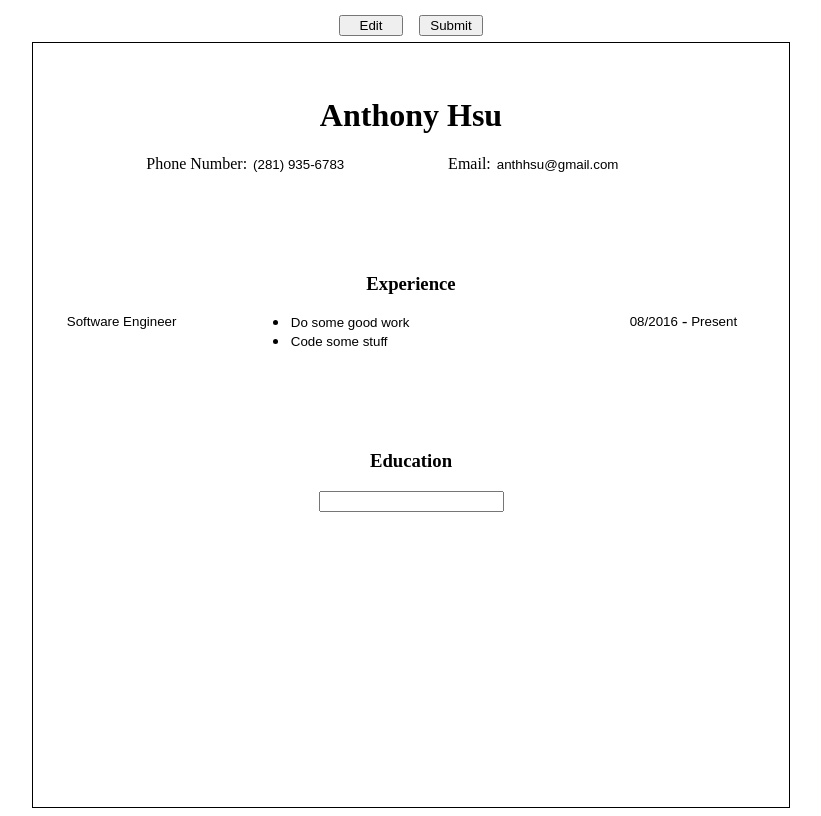
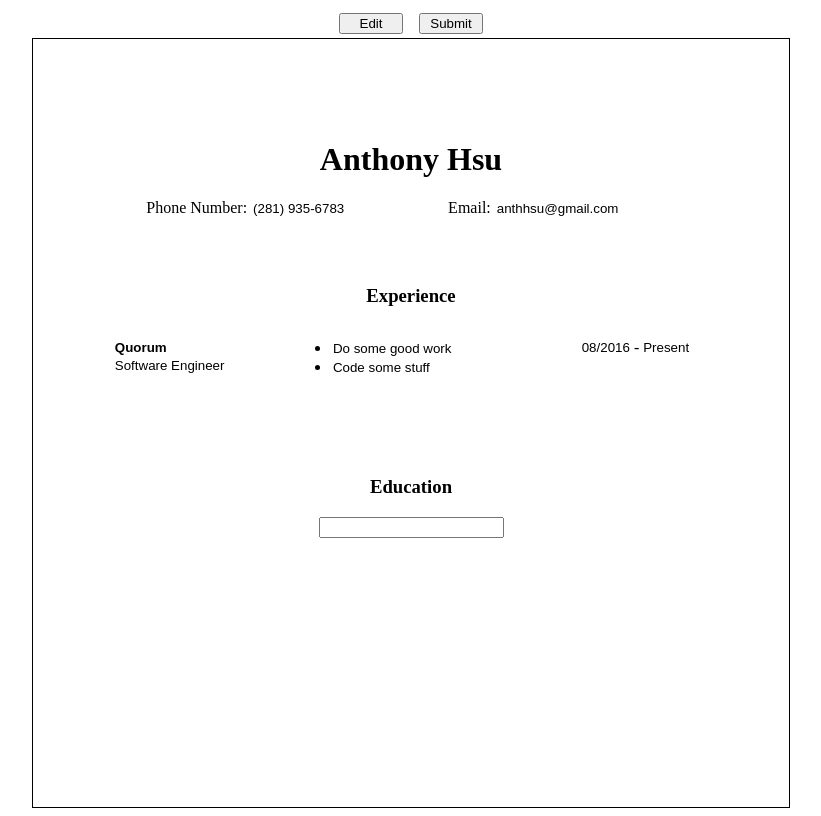
Before and after one commit to anthony-hsu/cv-project, a React (Create React App) app: page / in a window 1280 px wide. Shown: the whole page, without its empty margins (229-1050 px from the left). Built offline with nearby package versions, Linux system fonts and the light colour scheme.

Commit message:
Add functionality to add multiple Experience items

```diff
--- a/src/App.js
+++ b/src/App.js
@@ -35,9 +35,7 @@ class App extends Component {
             <button onClick={() => this.btnEditClick()}>Edit</button>
             <button onClick={() => this.btnSubmitClick()}>Submit</button>
           </div>
-          <CVForm
-            className="cv-contents"
-            editMode={this.state.editMode}/>
+          <CVForm editMode={this.state.editMode}/>
         </div>
       </div>
     );
--- a/src/components/CVForm.js
+++ b/src/components/CVForm.js
@@ -12,9 +12,9 @@ class CVForm extends Component {
     }
 
   render() {
-    const {className, editMode} = this.props;
+    const {editMode} = this.props;
     return (
-      <div className={className}>
+      <div className="cv-contents">
         <General editMode={editMode} />
         <Experience editMode={editMode} />
         <Education editMode={editMode} />
--- a/src/components/Experience.js
+++ b/src/components/Experience.js
@@ -1,22 +1,39 @@
 import React, { Component } from "react";
 import ExperienceItem from "./ExperienceItem";
+import uniqid from 'uniqid';
 
 class Experience extends Component {
   constructor(props) {
     super(props);
 
-    this.state = {};
+    this.state = {
+      experienceItems: [
+        {
+          id: uniqid(),
+        }
+      ],
+    };
   }
+
+  addTask = (e) => {
+    e.preventDefault();
+    this.setState((prevState) => ({
+      experienceItems: [...prevState.experienceItems, { id: uniqid() }],
+    }));
+  };
+
+
   render() {
     const { editMode } = this.props;
-    const mode = editMode ? "editMode" : "submittedMode";
     return (
       <>
         <form>
           <h3>Experience</h3>
-          <ExperienceItem editMode={editMode} />
-
+          {this.state.experienceItems.map((item) => {
+            return <ExperienceItem id={item.id} editMode={editMode} />
+          })}
         </form>
+        {!editMode ? <></> : <button className="btn-add" onClick={this.addTask}>+</button>}
       </>
     );
   }
--- a/src/components/ExperienceItem.js
+++ b/src/components/ExperienceItem.js
@@ -6,6 +6,7 @@ class ExperienceItem extends Component {
     super(props);
 
     this.state = {
+      company: "Quorum",
       role: "Software Engineer",
       start: "08/2016",
       end: "Present",
@@ -25,6 +26,15 @@ class ExperienceItem extends Component {
       <>
         <div className="exp-item-wrapper">
           <div className="task-wrapper">
+            <div className="task-info-wrapper">
+              <input
+                className={`input-exp-company ${mode}`}
+                type="text"
+                name="company"
+                value={this.state.company}
+                onChange={this.onInputChange}
+                disabled={!editMode}
+              />
               <input
                 className={`input-exp-title ${mode}`}
                 type="text"
@@ -33,6 +43,7 @@ class ExperienceItem extends Component {
                 onChange={this.onInputChange}
                 disabled={!editMode}
               />
+            </div>
             <ExperienceItemTasks editMode={editMode} />
           </div>
           <div className="date-wrapper">
--- a/src/styles/App.css
+++ b/src/styles/App.css
@@ -14,9 +14,9 @@
   display: flex;
   flex-direction: column;
   border: 1px solid black;
-  padding: 2rem;
+  padding: 5rem;
   justify-content: flex-start;
-  gap: 5rem;
+  gap: 3rem;
 }
 
 .buttons-container {
@@ -65,12 +65,21 @@
   flex-direction: row;
   justify-content: space-between;
   align-items: flex-start;
+  margin: 2rem 0;
 }
 
 .task-wrapper {
   flex: 4 0 auto;
   display: flex;
   flex-direction: row;
+  justify-content: flex-start;
+  align-items: flex-start;
+}
+
+.task-info-wrapper {
+  flex: 1 0 auto;
+  display: flex;
+  flex-direction: column;
   justify-content: flex-start;
   align-items: flex-start;
 }
@@ -95,6 +104,11 @@
 
 .input-exp-title {
   flex: 1 0 auto;
+}
+
+.input-exp-company {
+  flex: 1 0 auto;
+  font-weight: bold;
 }
 
 .input-exp-desc {
@@ -122,7 +136,3 @@
 ul {
   margin: 0;
 }
-
-.btn-add {
-
-}
```
Lines whose indentation alone changed are shown as unchanged.
